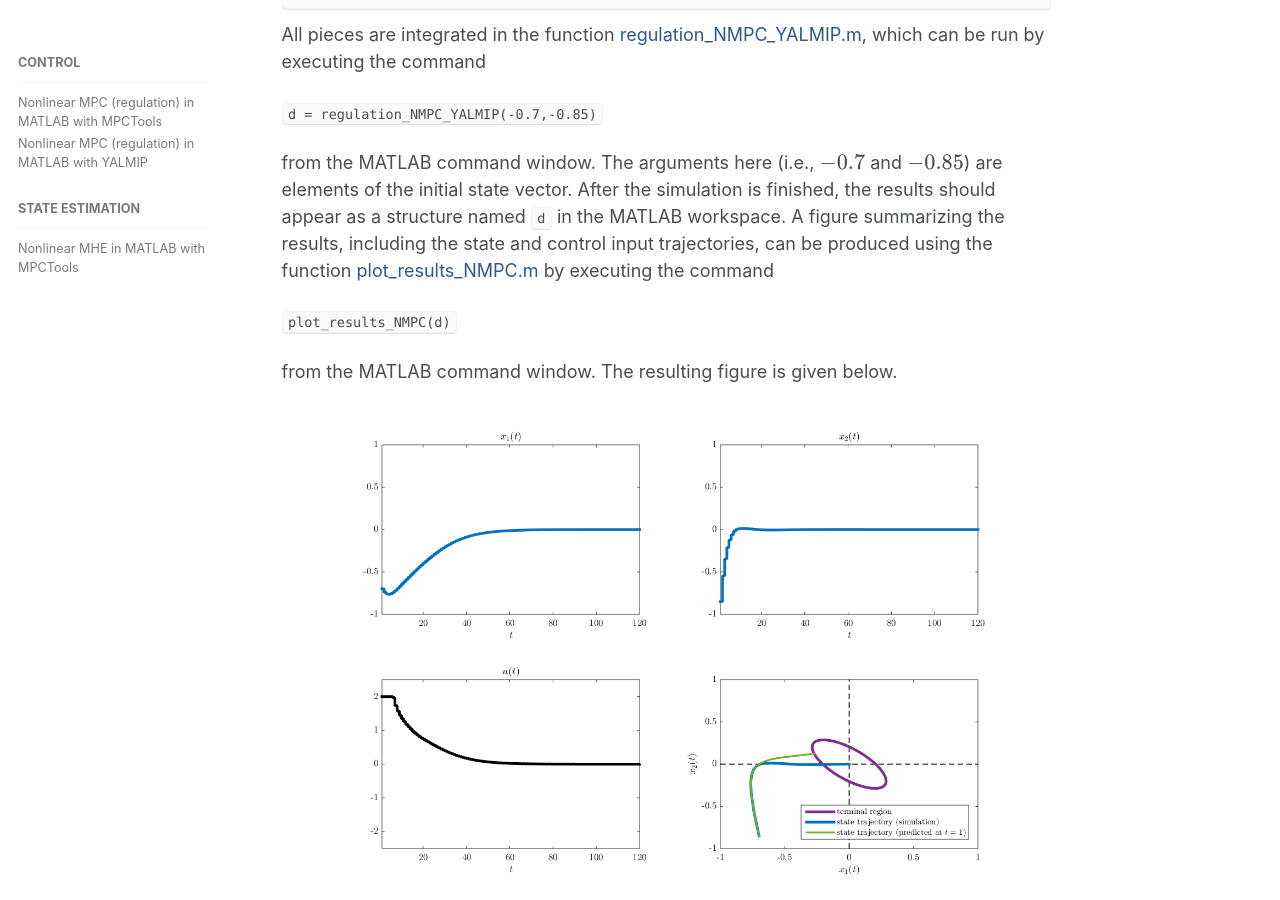
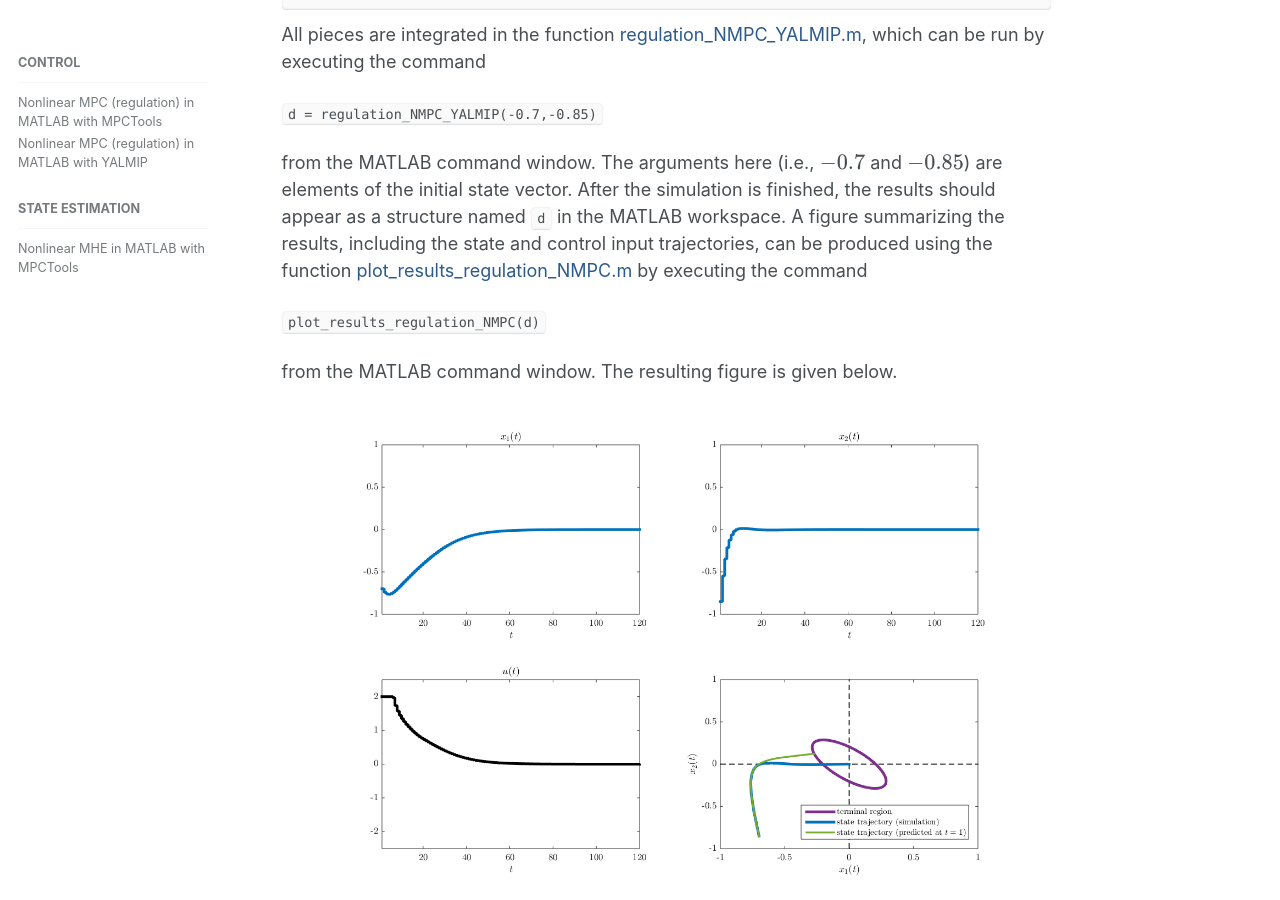
Before and after one commit to sirmatel/sirmatel.github.io, a Jekyll site: the page built from _posts/blog/2019-11-27-regulation_NMPC_YALMIP.md, in a window 1280 px wide and 900 px high, scrolled down 6648 px. Built offline with Jekyll 4.4.1, drawn with Linux system fonts in a browser that asks for light colours; formulas are drawn with MathJax 3; comment, search, counter and statistics services are not loaded.

Commit message:
Update 2019-11-27-regulation_NMPC_YALMIP.md

`````diff
--- a/_posts/blog/2019-11-27-regulation_NMPC_YALMIP.md
+++ b/_posts/blog/2019-11-27-regulation_NMPC_YALMIP.md
@@ -287,9 +287,9 @@ All pieces are integrated in the function <a href="https://sirmatel.github.io/as
 
 ````d = regulation_NMPC_YALMIP(-0.7,-0.85)````
 
-from the MATLAB command window. The arguments here (i.e., $$-0.7$$ and $$-0.85$$) are elements of the initial state vector. After the simulation is finished, the results should appear as a structure named ````d```` in the MATLAB workspace. A figure summarizing the results, including the state and control input trajectories, can be produced using the function <a href="https://sirmatel.github.io/assets/files/plot_results_NMPC.m" style="color: #2d5a8c">plot_results_NMPC.m</a> by executing the command
+from the MATLAB command window. The arguments here (i.e., $$-0.7$$ and $$-0.85$$) are elements of the initial state vector. After the simulation is finished, the results should appear as a structure named ````d```` in the MATLAB workspace. A figure summarizing the results, including the state and control input trajectories, can be produced using the function <a href="https://sirmatel.github.io/assets/files/plot_results_regulation_NMPC.m" style="color: #2d5a8c">plot_results_regulation_NMPC.m</a> by executing the command
 
-````plot_results_NMPC(d)````
+````plot_results_regulation_NMPC(d)````
 
 from the MATLAB command window. The resulting figure is given below.
 
`````
